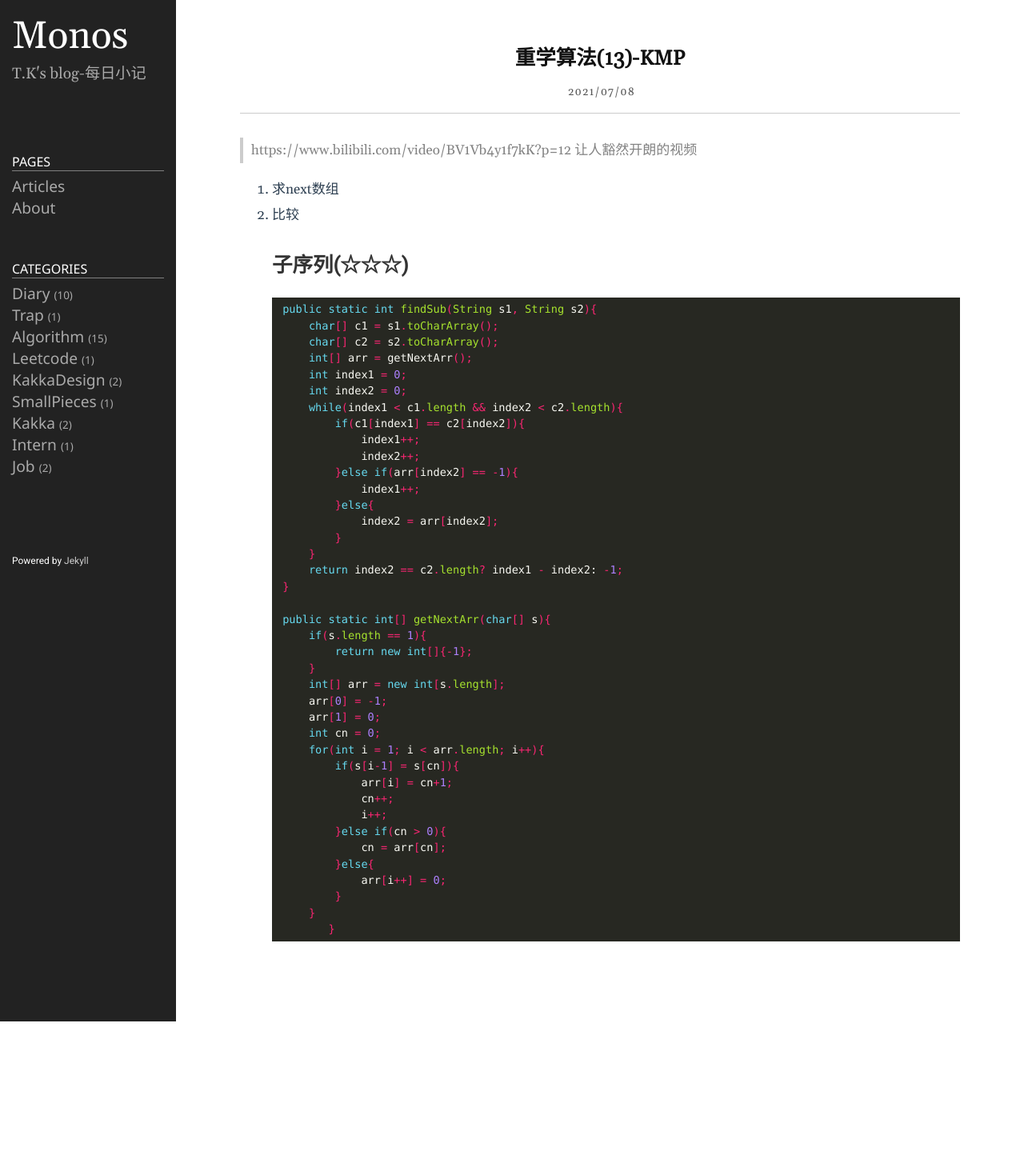
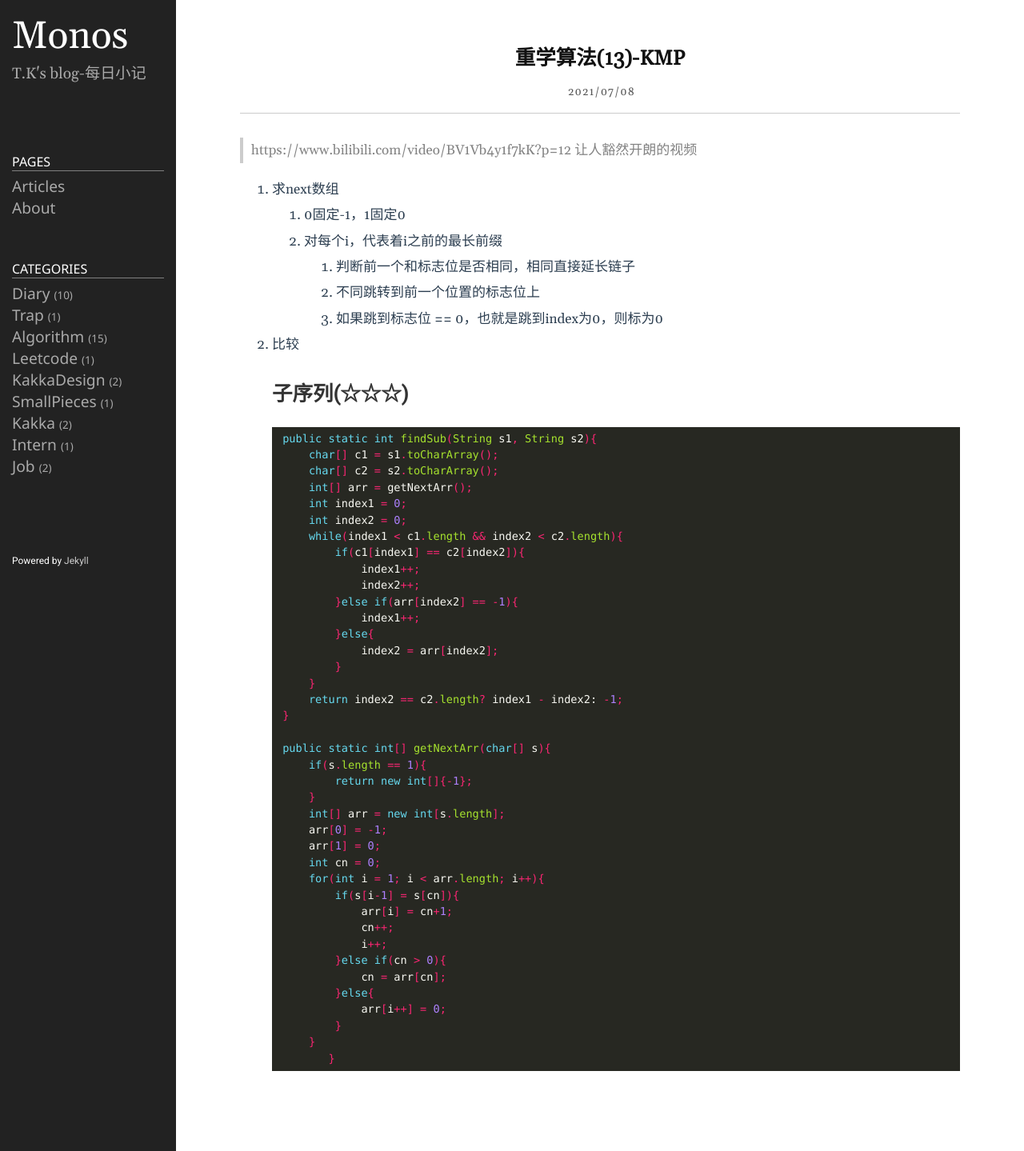
Before and after one commit to Taunk714/Taunk.github.io, a Jekyll site: the page built from _posts/2021-07-08-重学算法(13)-KMP.md, in a window 1280 px wide. Shown: the whole page at 80% size. Built offline with Jekyll 4.4.1, drawn with Linux system fonts in a browser that asks for light colours; before the commit the page ends 1277 px from its top, so only the background shows below that.

Commit message:
修改文件: _posts/2021-07-08-重学算法(13)-KMP.md

````diff
--- a/_posts/2021-07-08-重学算法(13)-KMP.md
+++ b/_posts/2021-07-08-重学算法(13)-KMP.md
@@ -12,6 +12,11 @@ preview: 1
 > 让人豁然开朗的视频
 
 1. 求next数组
+	1. 0固定-1，1固定0
+	2. 对每个i，代表着i之前的最长前缀
+		1. 判断前一个和标志位是否相同，相同直接延长链子
+		2. 不同跳转到前一个位置的标志位上
+		3. 如果跳到标志位 == 0，也就是跳到index为0，则标为0
 2. 比较
 # 子序列(☆☆☆)
 ```java
````
